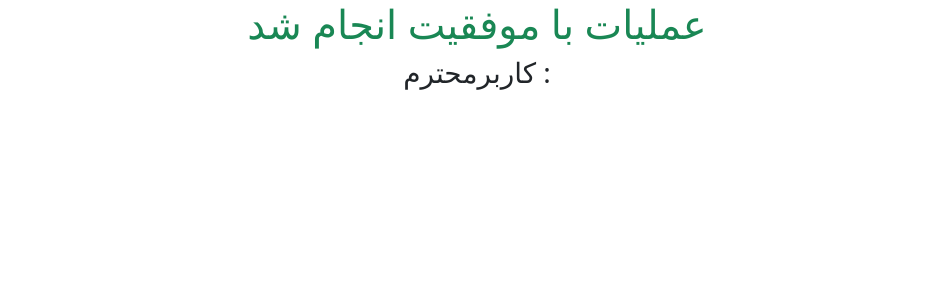
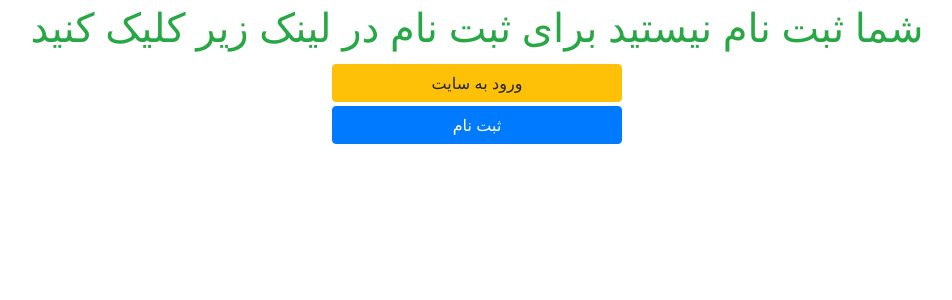
Before and after one commit to Hamid1021/config, a Django app: page / in a window 1280 px wide. Shown: the top 300 px of the page, without its empty margins (163-1115 px from the left). Run offline with Django 3.2, Linux system fonts and the light colour scheme; some libraries are stand-ins or nearby versions.

Commit message:
init commit

```diff
--- a/templates/home.html
+++ b/templates/home.html
@@ -6,23 +6,93 @@
     <meta name="viewport" content="width=device-width, initial-scale=1">
 
     <!-- Bootstrap CSS -->
-    <link href="https://cdn.jsdelivr.net/npm/bootstrap@5.0.1/dist/css/bootstrap.min.css" rel="stylesheet" integrity="sha384-+0n0xVW2eSR5OomGNYDnhzAbDsOXxcvSN1TPprVMTNDbiYZCxYbOOl7+AMvyTG2x" crossorigin="anonymous">
-
+    <link rel="stylesheet" href="https://cdn.jsdelivr.net/npm/bootstrap@4.6.0/dist/css/bootstrap.min.css" integrity="sha384-B0vP5xmATw1+K9KRQjQERJvTumQW0nPEzvF6L/Z6nronJ3oUOFUFpCjEUQouq2+l" crossorigin="anonymous">
+        <style>
+         .center{
+            margin-right: auto!important;
+            margin-left: auto!important;
+            text-align: center;
+         }
+        </style>
     <title>انتخابات 1400</title>
   </head>
   <body>
-    <h1 class="text-center text-success">عملیات با موفقیت انجام شد</h1>
-    <h3 class="text-center">کاربرمحترم :{{request.user.username}}</h3>
 
+    <div class="container-fluid">
+        {% if user.is_authenticated %}
+        <h1 class="text-center text-success">عملیات با موفقیت انجام شد</h1>
+        <h3 class="text-center">کاربرمحترم :{{request.user.username}}</h3>
+        {% else %}
+        <div class="row my-1">
+            <div class="col-12">
+                <h1 class="text-center text-success">شما ثبت نام نیستید برای ثبت نام در لینک زیر کلیک کنید</h1>
+            </div>
+        </div>
+        <div class="row my-1">
+            <div class="col-3 center">
+                <a class="center btn btn-block btn-warning" href="{% url 'account:login' %}">ورود به سایت</a>
+            </div>
+        </div>
+        <div class="row my-1">
+            <div class="col-3 center">
+                <a class="center btn btn-block btn-primary" href="{% url 'account:register' %}">ثبت نام</a>
+            </div>
+        </div>
+        {% endif %}
+        {% if user.is_superuser %}
+        <div class="row my-1">
+            <div class="col-3 center">
+                <a class="center btn btn-block btn-secondary" href="/account/admin/">صفحه  ادمین صاحب سایت : دسترسی فوق کامل</a>
+            </div>
+        </div>
+        {% endif %}
+        {% if user.modir %}
+        <div class="row my-1">
+            <div class="col-3 center">
+                <a class="center btn btn-block btn-secondary" href="/account/admin/">صفحه  ادمین رئیس کل :</a>
+            </div>
+        </div>
+        {% endif %}
+        {% if user.dabir %}
+        <div class="row my-1">
+            <div class="col-3 center">
+                <a class="center btn btn-block btn-secondary" href="/account/admin/">صفحه  ادمین دبیر</a>
+            </div>
+        </div>
+        {% endif %}
+        {% if user.naeb_moodir %}
+        <div class="row my-1">
+            <div class="col-3 center">
+                <a class="center btn btn-block btn-secondary" href="/account/admin/">صفحه  ادمین نائب رتیس</a>
+            </div>
+        </div>
+        {% endif %}
+        {% if user.moshaver %}
+        <div class="row my-1">
+            <div class="col-3 center">
+                <a class="center btn btn-block btn-secondary" href="/account/admin/">صفحه  ادمین مشاور</a>
+            </div>
+        </div>
+        {% endif %}
+        {% if user.ozv_faal %}
+        <div class="row my-1">
+            <div class="col-3 center">
+                <a class="center btn btn-block btn-secondary" href="/account/admin/">صفحه  ادمین عضو فعال</a>
+            </div>
+        </div>
+        {% endif %}
+    </div>
     <!-- Optional JavaScript; choose one of the two! -->
 
-    <!-- Option 1: Bootstrap Bundle with Popper -->
-    <script src="https://cdn.jsdelivr.net/npm/bootstrap@5.0.1/dist/js/bootstrap.bundle.min.js" integrity="sha384-gtEjrD/SeCtmISkJkNUaaKMoLD0//ElJ19smozuHV6z3Iehds+3Ulb9Bn9Plx0x4" crossorigin="anonymous"></script>
+    <!-- Option 1: jQuery and Bootstrap Bundle (includes Popper) -->
+    <script src="https://code.jquery.com/jquery-3.5.1.slim.min.js" integrity="sha384-DfXdz2htPH0lsSSs5nCTpuj/zy4C+OGpamoFVy38MVBnE+IbbVYUew+OrCXaRkfj" crossorigin="anonymous"></script>
+    <script src="https://cdn.jsdelivr.net/npm/bootstrap@4.6.0/dist/js/bootstrap.bundle.min.js" integrity="sha384-Piv4xVNRyMGpqkS2by6br4gNJ7DXjqk09RmUpJ8jgGtD7zP9yug3goQfGII0yAns" crossorigin="anonymous"></script>
 
     <!-- Option 2: Separate Popper and Bootstrap JS -->
     <!--
-    <script src="https://cdn.jsdelivr.net/npm/@popperjs/core@2.9.2/dist/umd/popper.min.js" integrity="sha384-IQsoLXl5PILFhosVNubq5LC7Qb9DXgDA9i+tQ8Zj3iwWAwPtgFTxbJ8NT4GN1R8p" crossorigin="anonymous"></script>
-    <script src="https://cdn.jsdelivr.net/npm/bootstrap@5.0.1/dist/js/bootstrap.min.js" integrity="sha384-Atwg2Pkwv9vp0ygtn1JAojH0nYbwNJLPhwyoVbhoPwBhjQPR5VtM2+xf0Uwh9KtT" crossorigin="anonymous"></script>
+    <script src="https://code.jquery.com/jquery-3.5.1.slim.min.js" integrity="sha384-DfXdz2htPH0lsSSs5nCTpuj/zy4C+OGpamoFVy38MVBnE+IbbVYUew+OrCXaRkfj" crossorigin="anonymous"></script>
+    <script src="https://cdn.jsdelivr.net/npm/popper.js@1.16.1/dist/umd/popper.min.js" integrity="sha384-9/reFTGAW83EW2RDu2S0VKaIzap3H66lZH81PoYlFhbGU+6BZp6G7niu735Sk7lN" crossorigin="anonymous"></script>
+    <script src="https://cdn.jsdelivr.net/npm/bootstrap@4.6.0/dist/js/bootstrap.min.js" integrity="sha384-+YQ4JLhjyBLPDQt//I+STsc9iw4uQqACwlvpslubQzn4u2UU2UFM80nGisd026JF" crossorigin="anonymous"></script>
     -->
   </body>
 </html>
```
Also changed, not shown: config/settings.py (+19 -19 lines), account/urls.py (line endings or trailing spaces).
